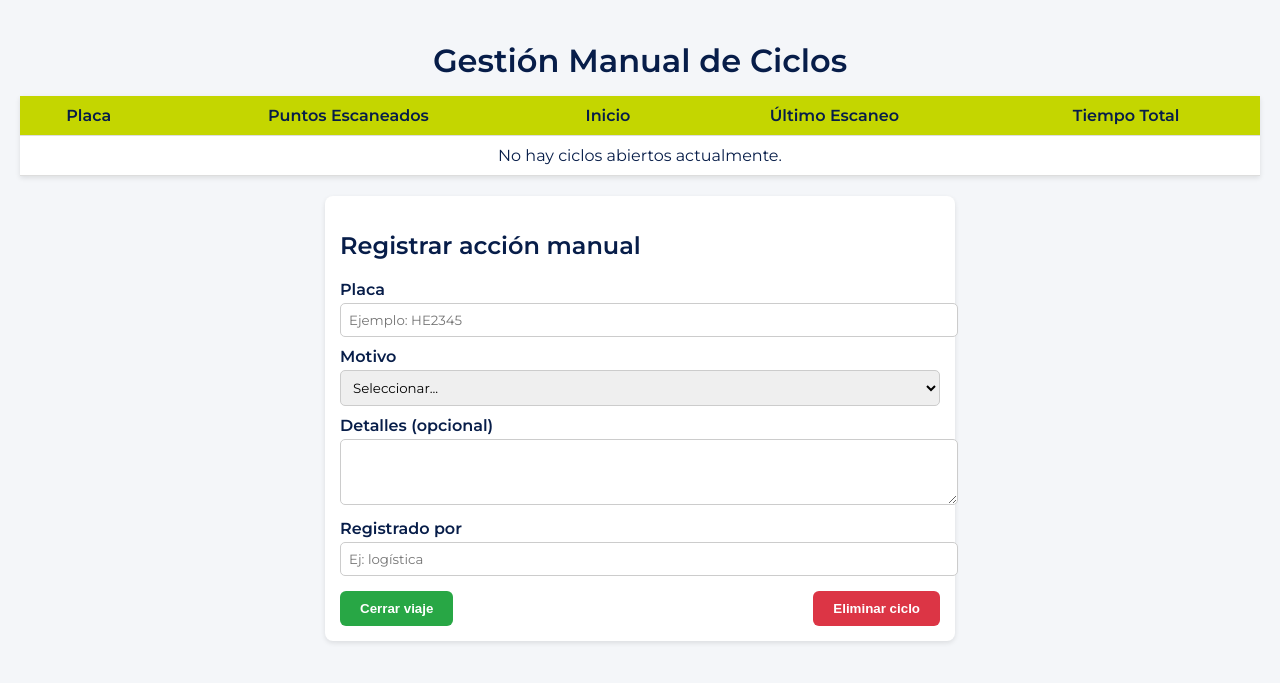
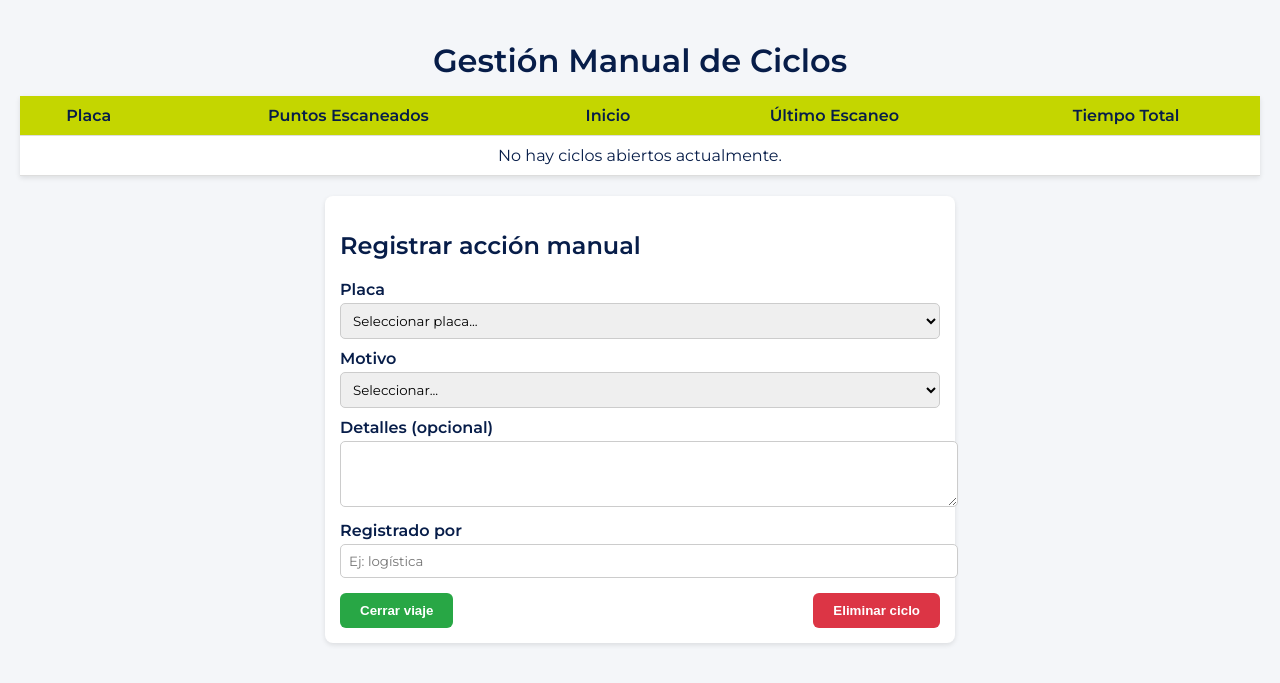
Before and after one commit to usuarioap03-hash/QRLogix2.0, a FastAPI app: page /ciclos in a window 1280 px wide. Shown: the top 683 px of the page. Run offline with FastAPI, Linux system fonts and the light colour scheme; data that the repository does not hold is empty; parts of the project's set-up code (start-up, migrations or seed data) failed here and were passed over.

Commit message:
Ciclos Manual V1.4.6

```diff
--- a/app/templates/ciclos.html
+++ b/app/templates/ciclos.html
@@ -115,7 +115,9 @@
     <h2>Registrar acción manual</h2>
       <form id="formCiclo">
         <label for="placa">Placa</label>
-      <input type="text" id="placa" name="placa" required maxlength="6" placeholder="Ejemplo: HE2345">
+        <select id="placa" name="placa" required>
+          <option value="">Seleccionar placa...</option>
+        </select>
 
         <label for="motivo">Motivo</label>
         <select id="motivo" name="motivo" required>
```
Lines whose indentation alone changed are shown as unchanged.
